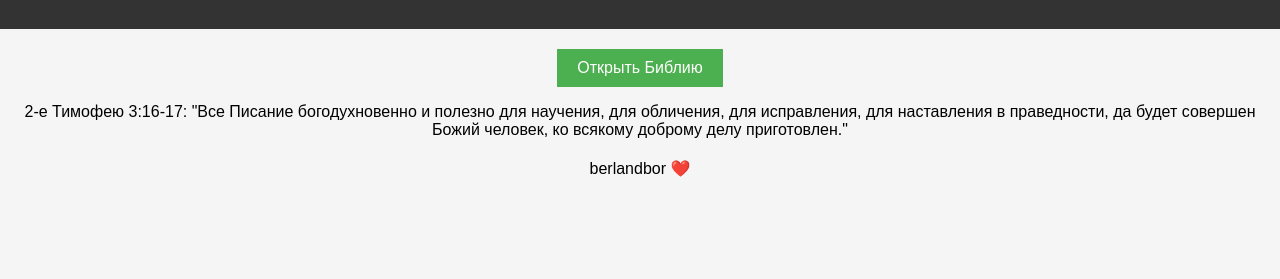
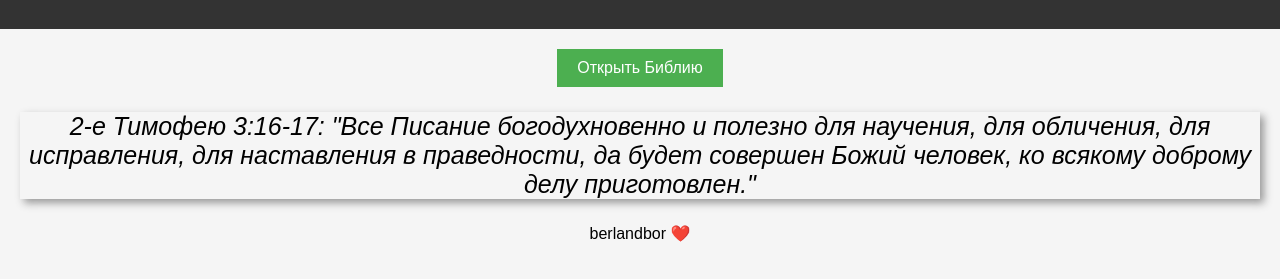
Before and after one commit to berlandbor/Bible-, a plain HTML site: page index.html in a window 1280 px wide. Shown: the part 71-350 px from the top of the page. Drawn offline with Linux system fonts and the light colour scheme.

Commit message:
Update style.css

```diff
--- a/style.css
+++ b/style.css
@@ -71,3 +71,9 @@ footer {
   padding: 10px;
   cursor: pointer;
 }
+
+#stih {
+  font-size: 25px;
+  font-style: italic;
+  box-shadow: 4px 4px 8px #999999;
+}
```
